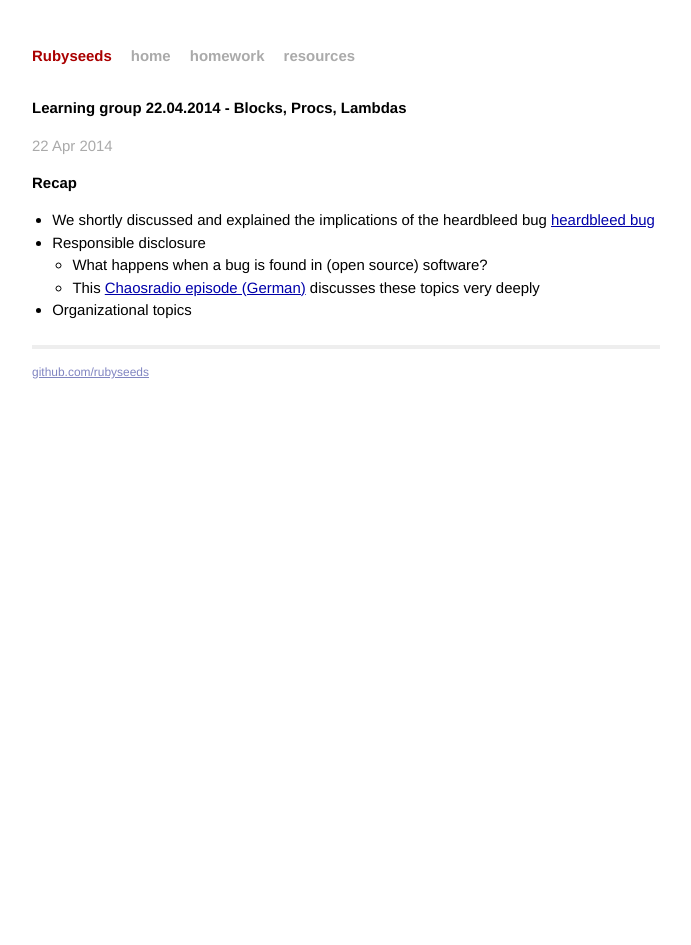
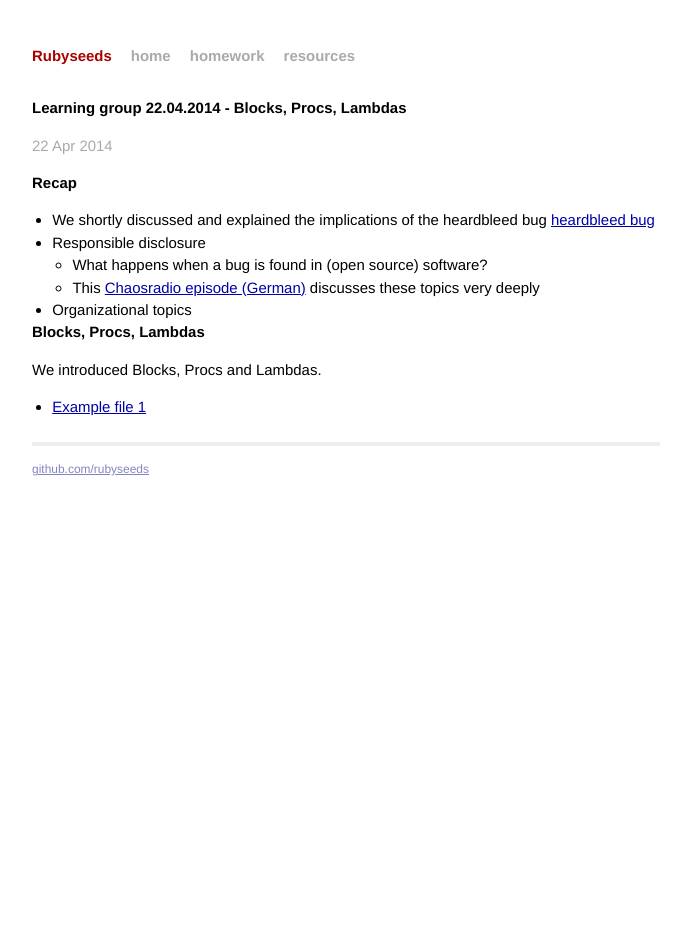
Before and after one commit to LydKo/materials, a Jekyll site: the page built from _posts/2014-04-22-blocks.md, in a window 1280 px wide. Shown: the whole page, without its empty margins (294-985 px from the left). Built offline with Jekyll 4.4.1, drawn with Linux system fonts in a browser that asks for light colours; Markdown is read by kramdown in place of the engine named in the settings.

Commit message:
Linked example file

```diff
--- a/_posts/2014-04-22-blocks.md
+++ b/_posts/2014-04-22-blocks.md
@@ -13,3 +13,8 @@ category: materials
   - What happens when a bug is found in (open source) software?
   - This [Chaosradio episode (German)](http://chaosradio.ccc.de/cr152.html) discusses these topics very deeply
 - Organizational topics
+
+# Blocks, Procs, Lambdas
+
+We introduced Blocks, Procs and Lambdas.
+- [Example file 1](https://github.com/rubyseeds/materials/blob/gh-pages/files/blocks.rb)
```
